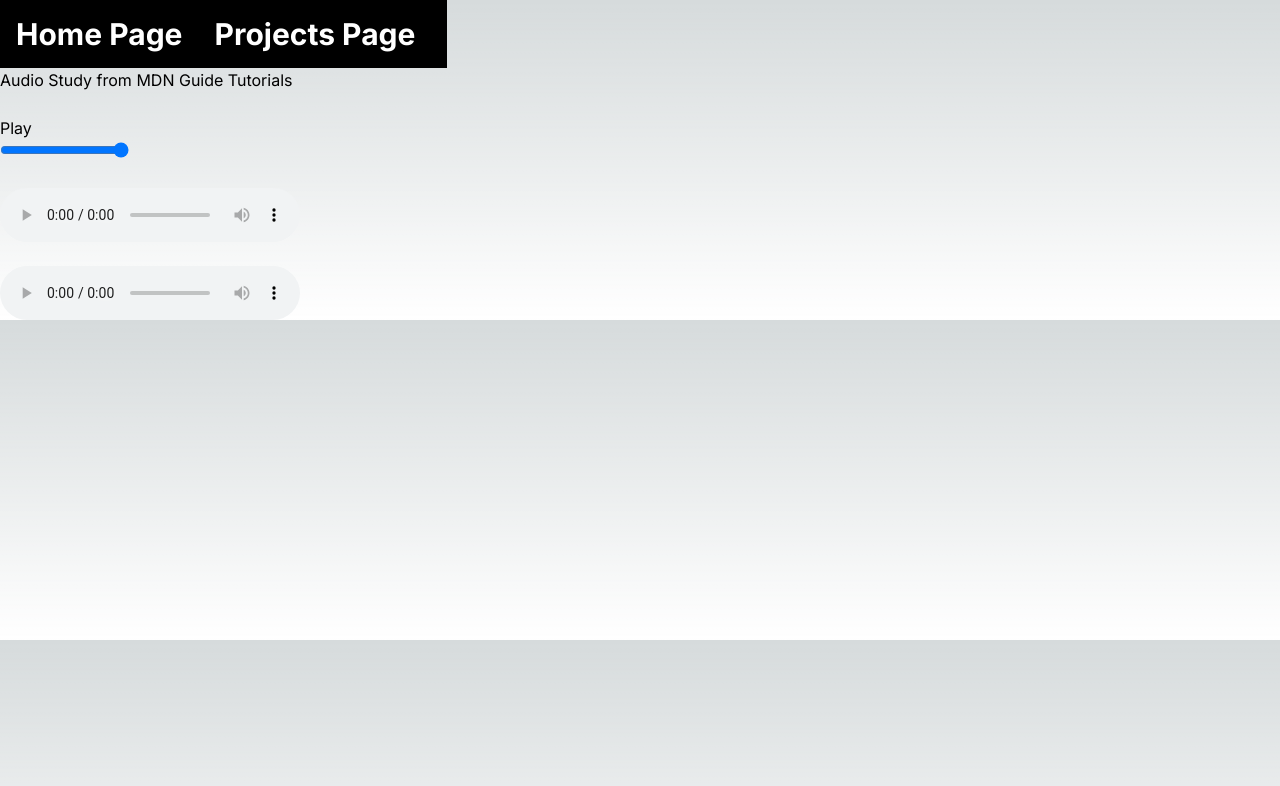
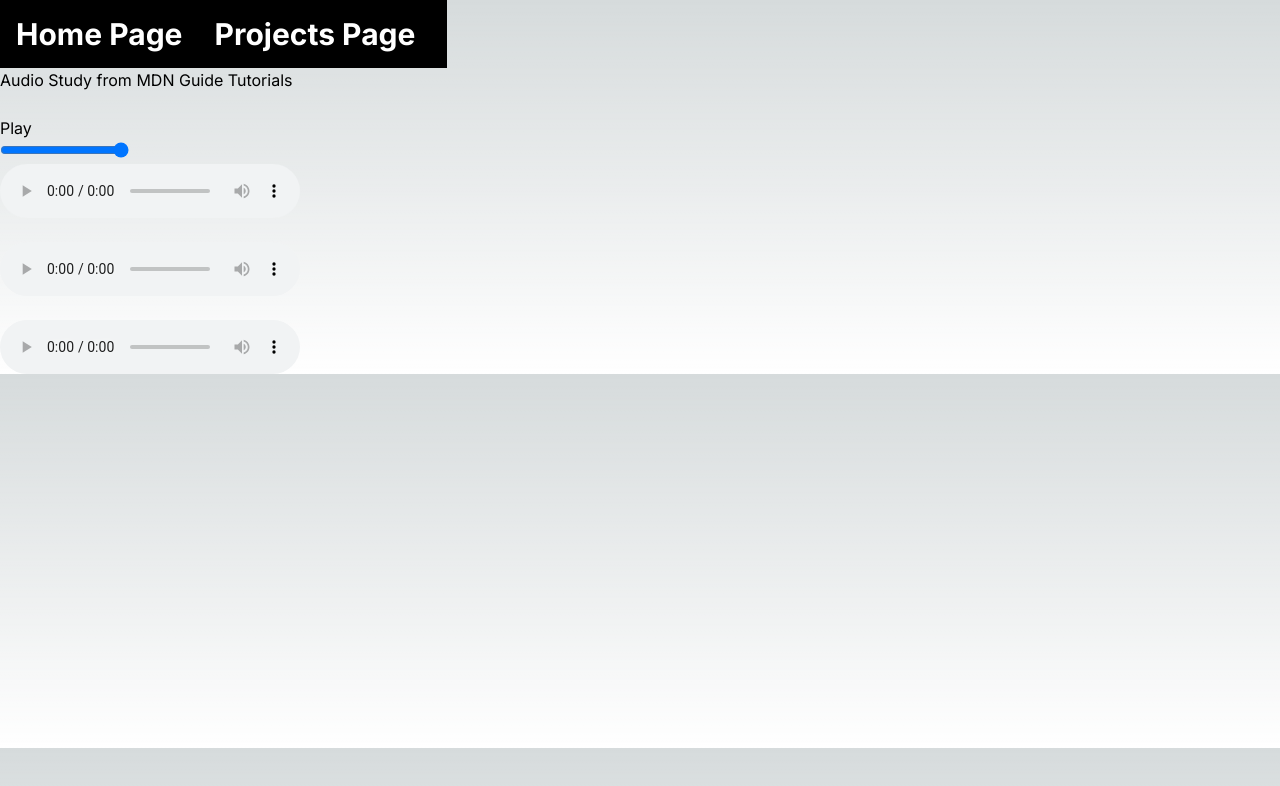
Before and after one commit to hughgrenfell/mdn-guide-tutorials-nextjs, a Next.js app: page /projects/api-study/audio-study in a window 1280 px wide. Shown: the top 786 px of the page. Built offline with nearby package versions, Linux system fonts and the light colour scheme.

Commit message:
move audio file location

```diff
--- a/src/app/projects/api-study/audio-study/components/AudioPlayer.tsx
+++ b/src/app/projects/api-study/audio-study/components/AudioPlayer.tsx
@@ -1,6 +1,7 @@
 'use client'
 
 import { useState, useRef } from 'react';
+import audioFile from "../../../../../../public/audio/outfoxing.mp3";
 
 type Props = {
     fileName: string,
@@ -34,6 +35,9 @@ export default function AudioPlayer({ fileName }: Props) {
             <button className="paused" onClick={play}>{isPlaying}</button>
             <br/>
             <input title="volume-controller" type="range" ref={volumeRef} min="0" max="1" step="0.01" defaultValue="1" className="volume" onChange={slideVolume}/>
+            <br />
+            <audio controls src={audioFile} >
+            </audio>
         </div>
     )
 }
```
